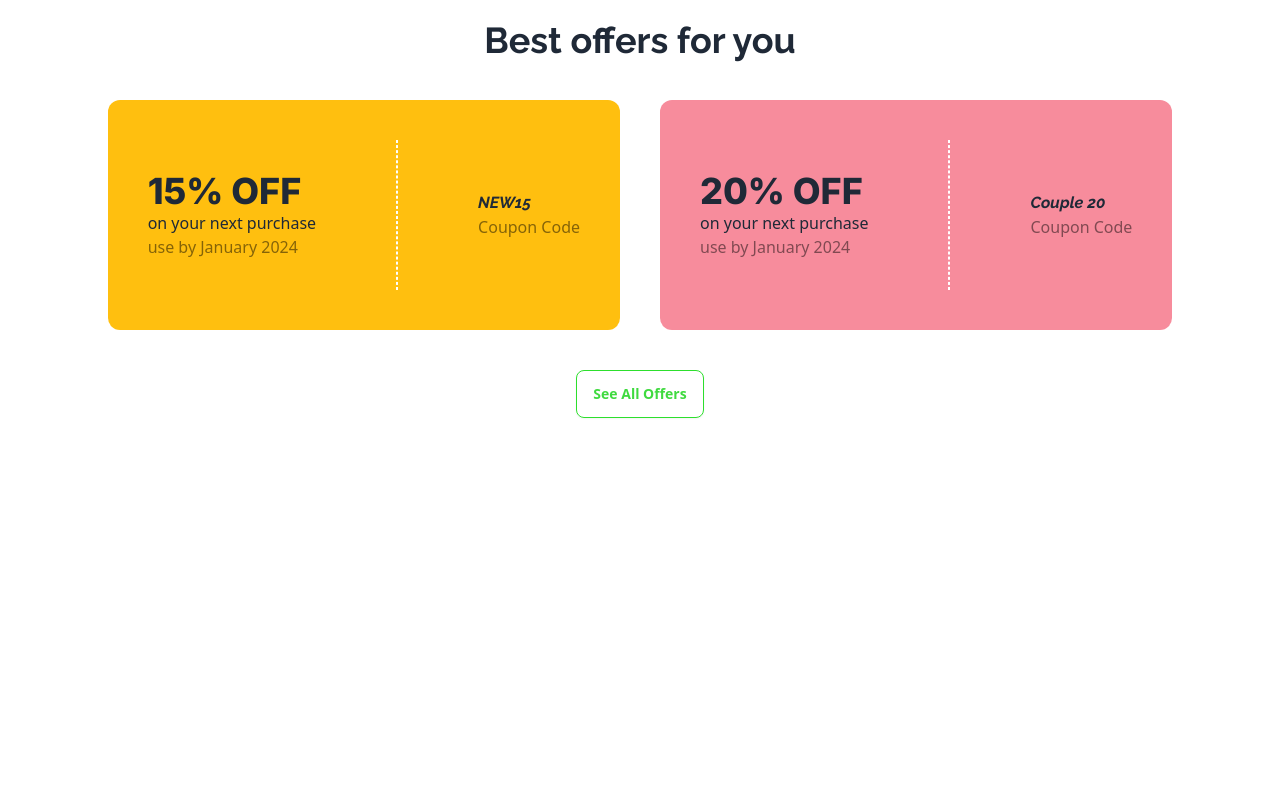
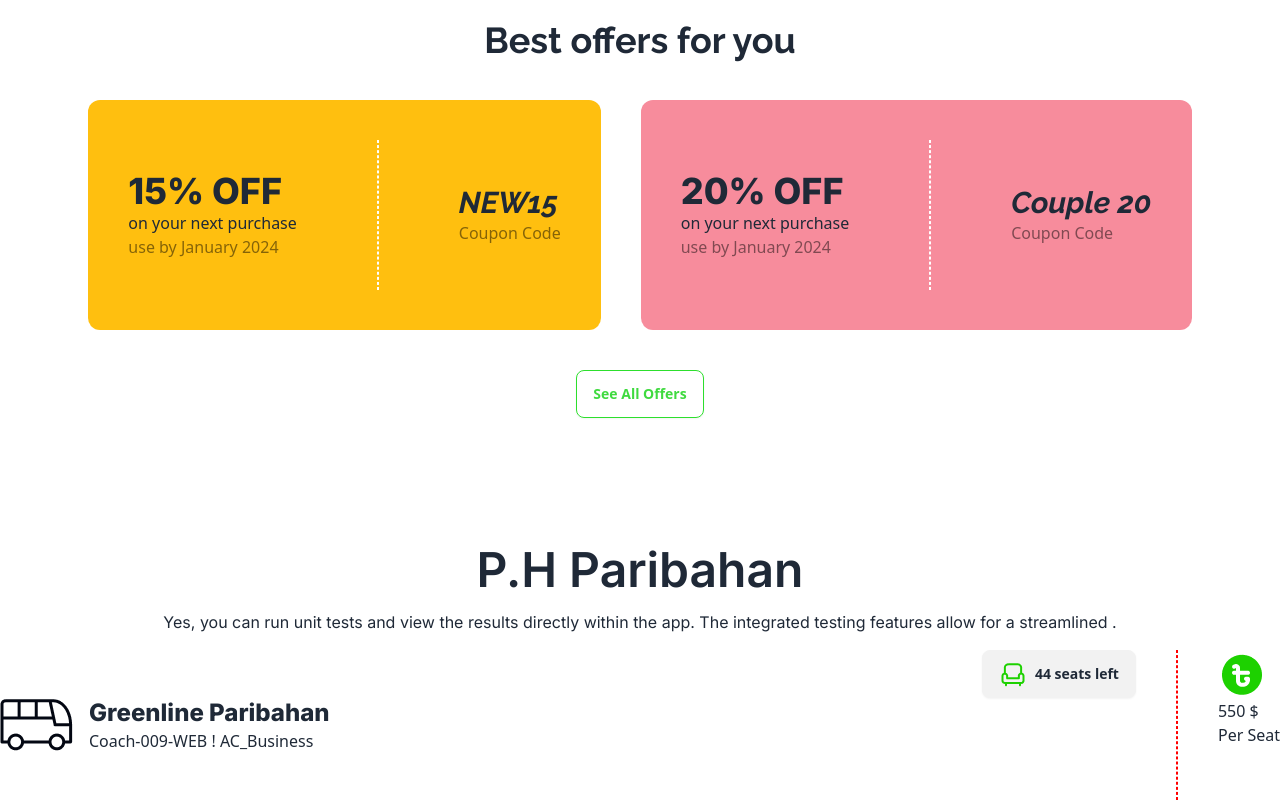
Before and after one commit to RonySorkerr/DOM_Assignment, a plain HTML site: page index.html in a window 1280 px wide. Shown: the part 946-1746 px from the top of the page. Before the commit the page ends 1492 px from the top, so only its background shows below. Drawn offline with nearby package versions, Linux system fonts and the light colour scheme.

Commit message:
p h paribahan section being done

```diff
--- a/index.html
+++ b/index.html
@@ -62,7 +62,7 @@
                         <div class="space-y-10 p-8">
                             <h1 class="text-3xl md:text-4xl lg:text-8xl raleway-bold">End-to-End with <span class="text-[#00ff00]">P <br> Paribahan</span></h1>
                             <p>Yes, you can run unit tests and view the results directly within the app.<br>The integrated testing features allow for a streamlined .</p>
-                            <button id="" class="btn primary_back_color font-bold border-[white]">Buy Tickets</button>
+                            <button id="" class="btn primary_back_color font-bold border-[white]"><a href="#buyNow">Buy Tickets</a></button>
                         </div>
                     </div>
                 </div>
@@ -82,7 +82,7 @@
                     </div>
                     <hr class="make_it_dotted">
                     <div class="border_left">
-                        <h1 class="raleway-bold italic text-3xl1">NEW15</h1>
+                        <h1 class="raleway-bold italic text-3xl">NEW15</h1>
                         <p class="text-[#0000007a]">Coupon Code</p>
                     </div>
                     </div>
@@ -96,9 +96,8 @@
                             <p class="text-[#0000007a]"> use by January 2024</p>
                         </div>
                     <hr class="make_it_dotted">
-
                         <div class="">
-                            <h1 class="raleway-bold italic text-3xl1">Couple 20</h1>
+                            <h1 class="raleway-bold italic text-3xl">Couple 20</h1>
                             <p class="text-[#0000007a]">Coupon Code</p>
                         </div>
                     </div>
@@ -108,6 +107,39 @@
         </section>
 
         <!-- lets make it real -->
+        <section id="buyNow">
+            <div class="text-center my-4">
+                <h1 class="inter-bold text-5xl mb-4">P.H Paribahan</h1>
+                <p class="inter-semibold">Yes, you can run unit tests and view the results directly within the app. The integrated testing features allow for a streamlined .</p>
+            </div>
+            <div class="">
+                <div class="flex gap-10">
+                    <div class="flex justify-between flex-1">
+                        <div class="flex items-center gap-4">
+                            <div class="topbar">
+                                <img src="images/bus-logo.png" alt="">
+                            </div>
+                            <div class="">
+                                <h1 class="inter-bold font-extrabold text-2xl">Greenline Paribahan</h1>
+                                <p>Coach-009-WEB ! AC_Business</p>
+
+                            </div>
+                        </div>
+                        <button class="btn">
+                            <img src="images/seat-green.png" alt="">
+                            <p><span>44</span> seats left</p>
+                        </button>
+                    </div>
+                    <hr class="make_it_dotted1">
+                    <div class="">
+                        <img src="images/fare.png" alt="">
+                        <h1>550 $</h1>
+                        <h2>Per Seat</h2>
+                    </div>
+
+                </div>
+            </div>
+        </section>
 
 
 
--- a/styles/style.css
+++ b/styles/style.css
@@ -28,6 +28,14 @@
     font-variation-settings:
       "slnt" 0;
   }
+  .inter-semibold {
+    font-family: "Inter", sans-serif;
+    font-optical-sizing: auto;
+    font-weight: 400;
+    font-style: normal;
+    font-variation-settings:
+      "slnt" 0;
+  }
 
   .primary_text_color{
    color: #00ff00;
@@ -43,3 +51,8 @@
     border: 1px dashed white;
     height: 150px;
   }
+
+  .make_it_dotted1{
+    border: 1px dashed red;
+    height: 150px;
+  }
```
